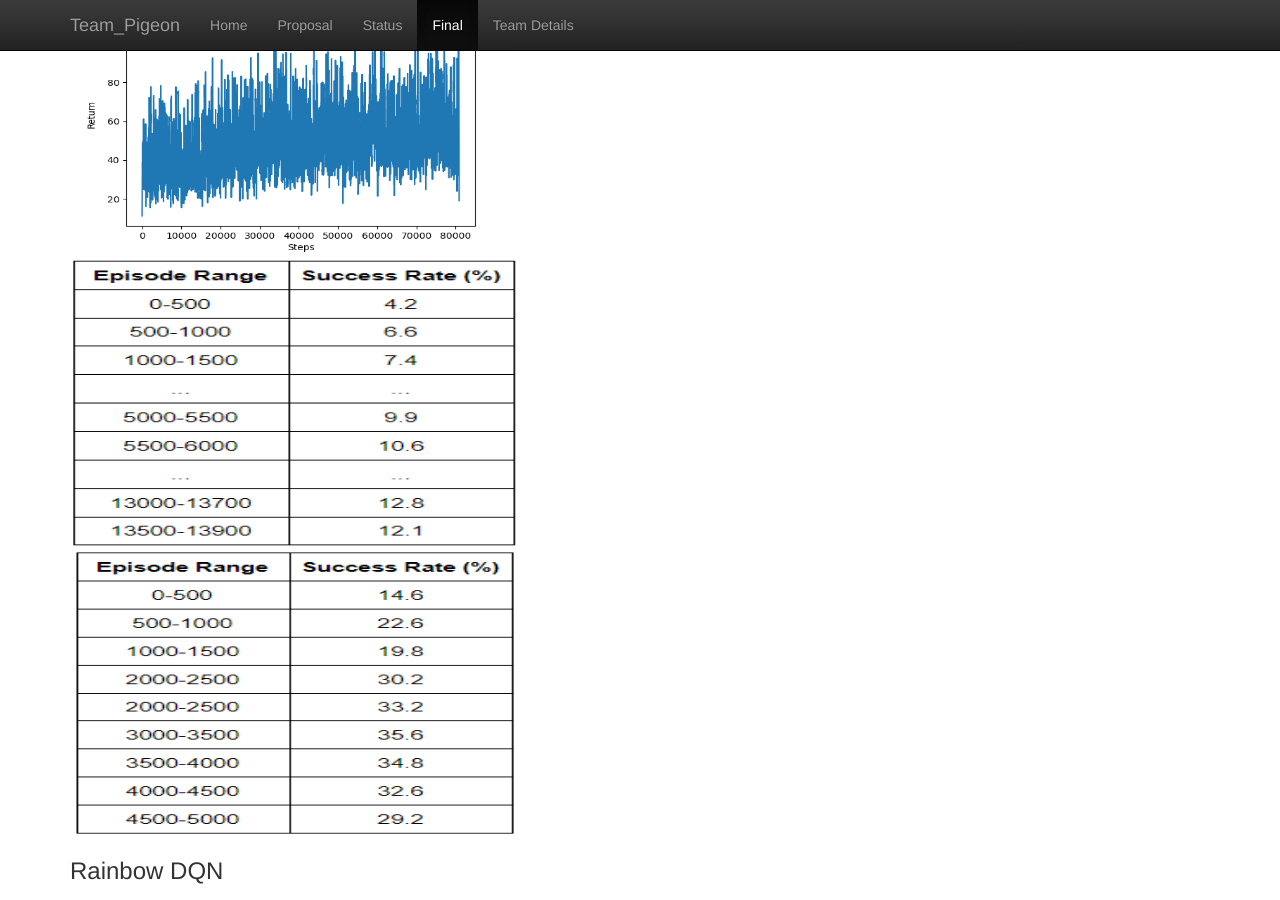
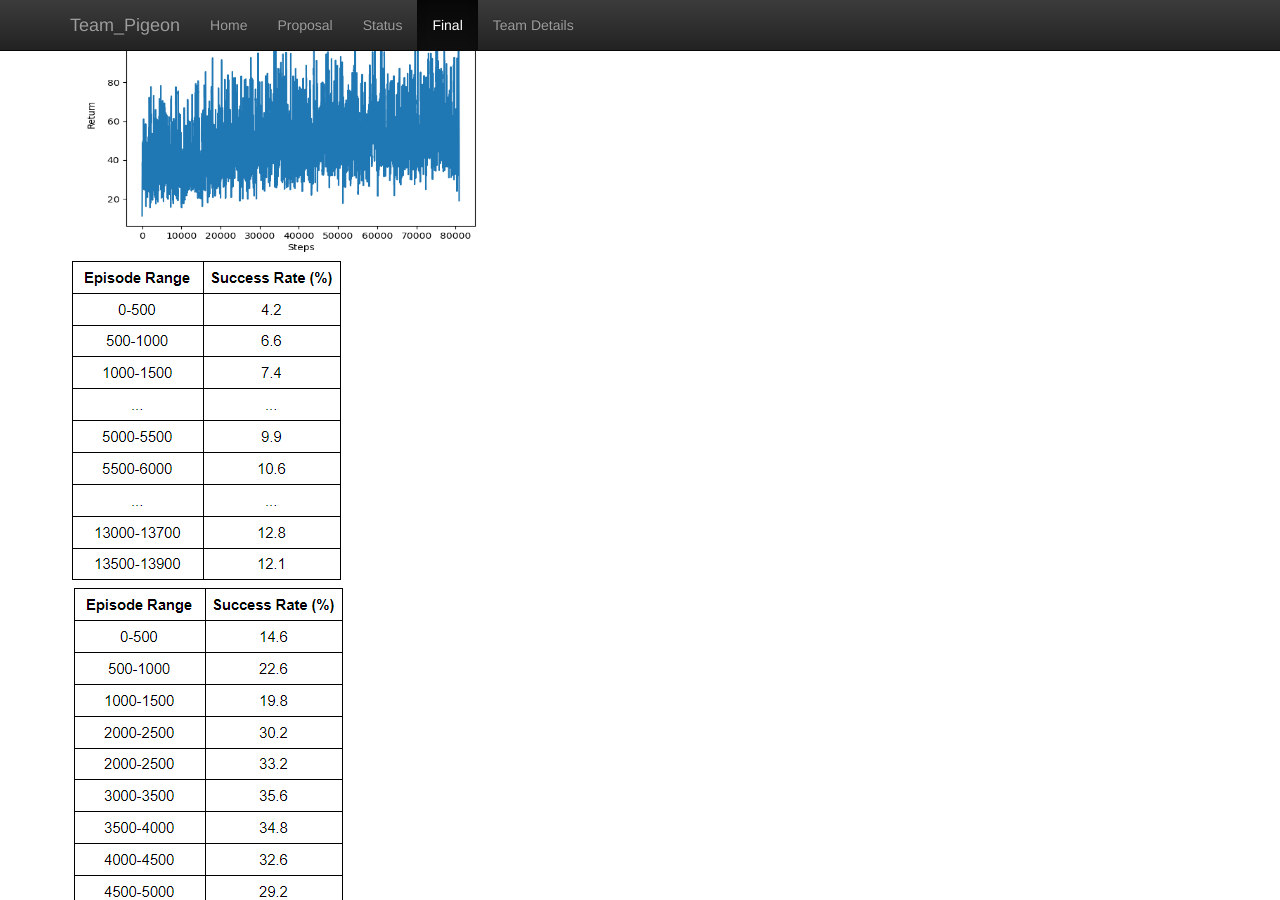
Before and after one commit to shanshs/Team-Pigeon, a Jekyll site: the page built from docs/final.md, in a window 1280 px wide and 900 px high, scrolled down 3527 px. Built offline with Jekyll 4.4.1, drawn with Linux system fonts in a browser that asks for light colours; formulas are drawn with MathJax 3.

Commit message:
Update final.md

```diff
--- a/docs/final.md
+++ b/docs/final.md
@@ -134,22 +134,22 @@ We evaluate our agent on its performance while performing the mission. We origin
 
 <div style="text-align:left"><img src="returns_torch_dqn.png" width="450" height="290"/></div>
 
-<div style="text-align:left"><img src="success_dqn1.png" width="450" height="290"/></div>
+<div style="text-align:left"><img src="success_dqn1.png"/></div>
 
-<div style="text-align:left"><img src="success_dqn2.png" width="450" height="290"/></div>
+<div style="text-align:left"><img src="success_dqn2.png"/></div>
 
 ### Rainbow DQN
 
 <div style="text-align:left"><img src="returns-dqn-rainbow.png" width="450" height="290"/></div>
 
-<div style="text-align:left"><img src="success_rainbow.png" width="450" height="290"/></div>
+<div style="text-align:left"><img src="success_rainbow.png"/></div>
 
 
 ### PPO
 
 <div style="text-align:left"><img src="returns_pponew.png" width="450" height="290"/></div>
 
-<div style="text-align:left"><img src="success_ppo.png" width="450" height="290"/></div>
+<div style="text-align:left"><img src="success_ppo.png"/></div>
 
 
 ## References
```
